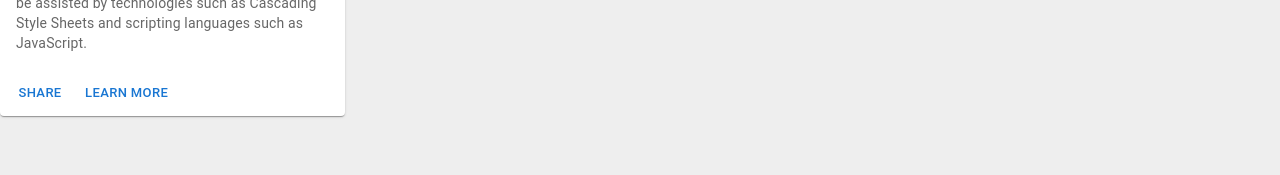
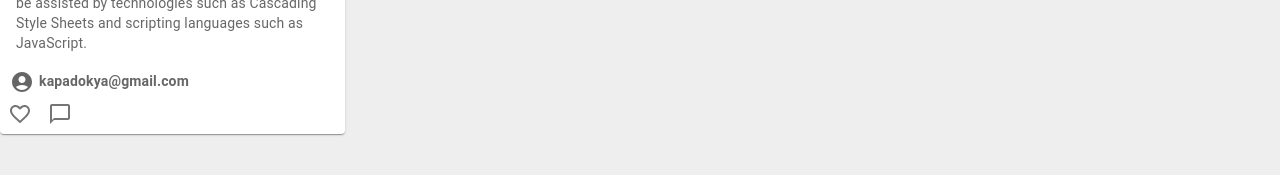
Before and after one commit to szrbrhm/react-blog-app, a React (Create React App) app: page / in a window 1280 px wide. Shown: the part 327-502 px from the top of the page. Built offline with nearby package versions, Linux system fonts and the light colour scheme; no server answers.

Commit message:
add ıcon

```diff
--- a/src/components/Card.js
+++ b/src/components/Card.js
@@ -1,10 +1,14 @@
-import * as React from 'react';
-import Card from '@mui/material/Card';
-import CardActions from '@mui/material/CardActions';
-import CardContent from '@mui/material/CardContent';
-import CardMedia from '@mui/material/CardMedia';
-import Button from '@mui/material/Button';
-import Typography from '@mui/material/Typography';
+import * as React from "react";
+import Card from "@mui/material/Card";
+import CardActions from "@mui/material/CardActions";
+import CardContent from "@mui/material/CardContent";
+import CardMedia from "@mui/material/CardMedia";
+import Button from "@mui/material/Button";
+import Typography from "@mui/material/Typography";
+import AccountCircleIcon from "@mui/icons-material/AccountCircle";
+import ChatBubbleOutlineIcon from "@mui/icons-material/ChatBubbleOutline";
+import IconButton from "@mui/material/IconButton";
+import FavoriteBorderIcon from "@mui/icons-material/FavoriteBorder";
 
 export default function ImgMediaCard() {
   return (
@@ -20,14 +24,26 @@ export default function ImgMediaCard() {
           HTML
         </Typography>
         <Typography variant="body2" color="text.secondary">
-        The HyperText Markup Language, or HTML is the standard markup language for documents designed to be displayed in a web browser. It can be assisted by technologies such as Cascading Style Sheets and scripting languages such as JavaScript.
+          The HyperText Markup Language, or HTML is the standard markup language
+          for documents designed to be displayed in a web browser. It can be
+          assisted by technologies such as Cascading Style Sheets and scripting
+          languages such as JavaScript.
         </Typography>
       </CardContent>
-      <CardActions>
-        <Button size="small">Share</Button>
-        <Button size="small">Learn More</Button>
-      </CardActions>
+      <Typography
+        variant="body2"
+        color="text.secondary"
+        style={{ fontWeight: "bold" }}
+      >
+        <AccountCircleIcon style={{ marginRight: "5px", marginLeft: "10px" }} />
+        kapadokya@gmail.com
+      </Typography>
+      <IconButton>
+        <FavoriteBorderIcon />
+      </IconButton>
+      <IconButton>
+        <ChatBubbleOutlineIcon />
+      </IconButton>
     </Card>
-
   );
 }
```
